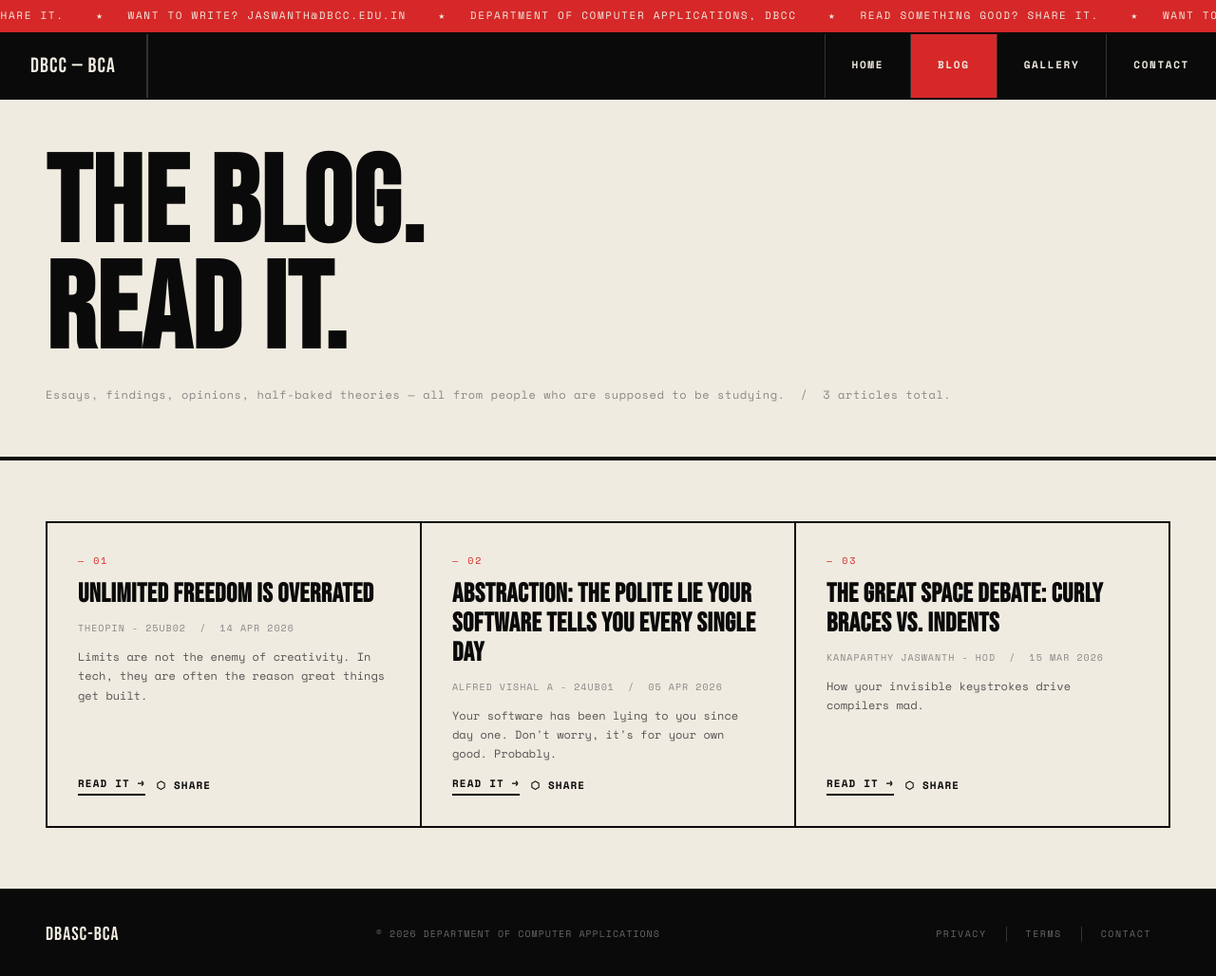
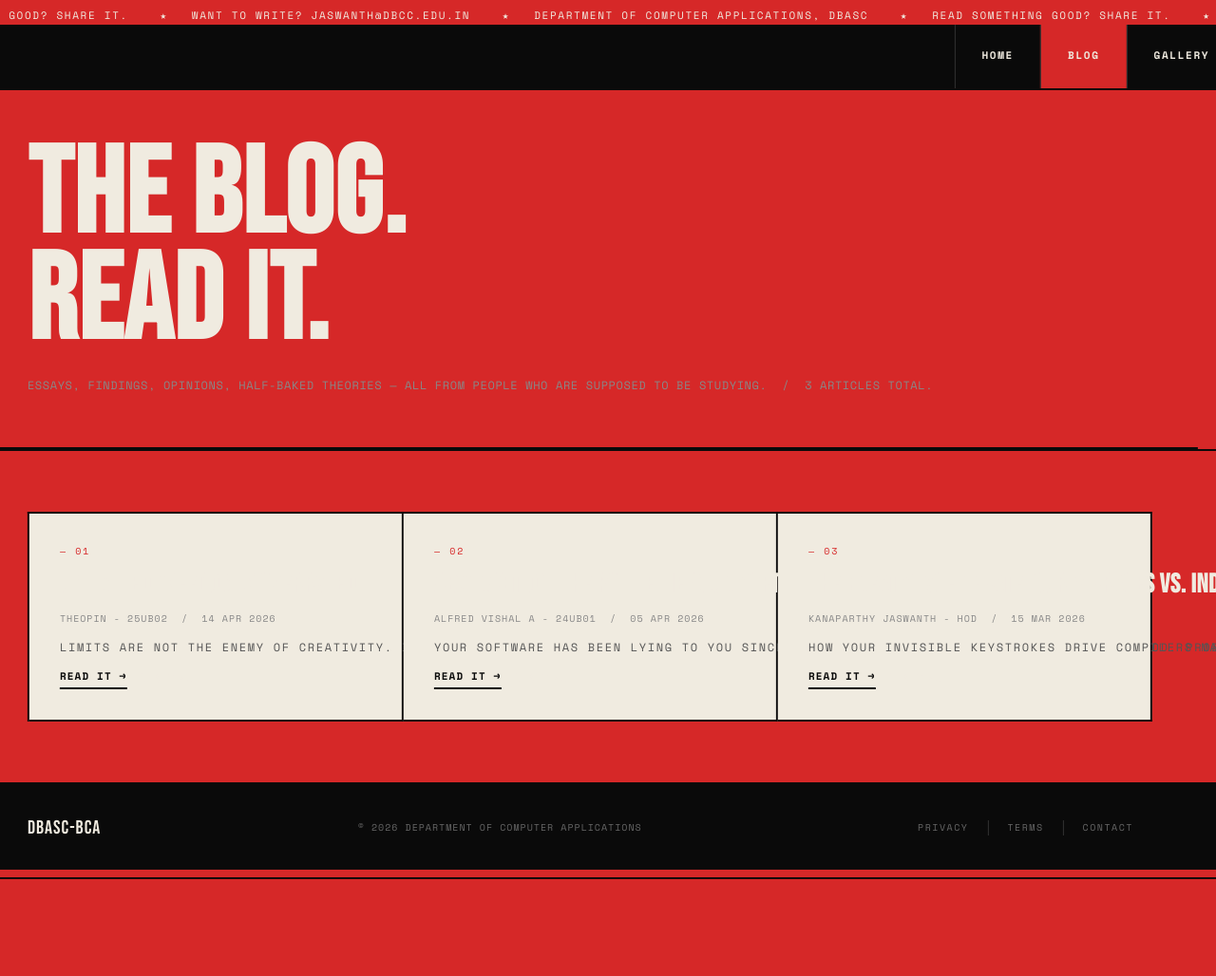
Before and after one commit to jswnthh/collegewebsite, a Django app: page /blog/ in a window 1280 px wide. Shown: the whole page at 95% size. After the commit the page ends 926 px from the top, so only its background shows below. Run offline with Django 5.2, Linux system fonts and the light colour scheme; data comes from the database, SQL or seed files in the repository; both versions use the stored data as it was after the commit; some libraries are stand-ins or nearby versions.

Commit message:
added new blog

```diff
--- a/blog/templates/blog_detail.html
+++ b/blog/templates/blog_detail.html
@@ -15,7 +15,7 @@
     <!-- HEADER -->
     <header class="header">
         <div class="container">
-            <div class="logo">DBCC — BCA</div>
+            <div class="logo">DBASC — BCA</div>
             <nav class="nav-links">
                 <a href="{% url 'core:index' %}">Home</a>
                 <a href="{% url 'blog:blog_page' %}" class="active">Blog</a>
--- a/blog/templates/blog_page.html
+++ b/blog/templates/blog_page.html
@@ -20,16 +20,12 @@
     <div class="announce-bar">
         <span class="announce-track">
             &nbsp;&nbsp;&nbsp;★ &nbsp; Read something good? Share it. &nbsp;&nbsp;&nbsp;★ &nbsp; Want to write?
-            jaswanth@dbcc.edu.in &nbsp;&nbsp;&nbsp;★ &nbsp; Department of Computer Applications, DBCC
+            jaswanth@dbcc.edu.in &nbsp;&nbsp;&nbsp;★ &nbsp; Department of Computer Applications, DBASC
             &nbsp;&nbsp;&nbsp;★ &nbsp; Read something good? Share it. &nbsp;&nbsp;&nbsp;★ &nbsp; Want to write?
-            jaswanth@dbcc.edu.in &nbsp;&nbsp;&nbsp;★ &nbsp; Department of Computer Applications, DBCC &nbsp;&nbsp;&nbsp;
-        </span>
-    </div>
 
-    <!-- HEADER -->
     <header class="header">
         <div class="container">
-            <div class="logo">DBCC — BCA</div>
+            <div class="logo">DBASC — BCA</div>
             <nav class="nav-links">
                 <a href="{% url 'core:index' %}">Home</a>
                 <a href="{% url 'blog:blog_page' %}" class="active">Blog</a>
--- a/core/templates/index.html
+++ b/core/templates/index.html
@@ -20,9 +20,9 @@
     <div class="announce-bar">
         <span class="announce-track">
             &nbsp;&nbsp;&nbsp;★ &nbsp; Got something worth sharing? Send it to jaswanth@dbcc.edu.in &nbsp;&nbsp;&nbsp;★
-            &nbsp; Department of Computer Applications, DBCC &nbsp;&nbsp;&nbsp;★ &nbsp; We don't just study computers.
+            &nbsp; Department of Computer Applications, DBASC &nbsp;&nbsp;&nbsp;★ &nbsp; We don't just study computers.
             We bicker with them. &nbsp;&nbsp;&nbsp;★ &nbsp; Got something worth sharing? Send it to jaswanth@dbcc.edu.in
-            &nbsp;&nbsp;&nbsp;★ &nbsp; Department of Computer Applications, DBCC &nbsp;&nbsp;&nbsp;★ &nbsp; We don't
+            &nbsp;&nbsp;&nbsp;★ &nbsp; Department of Computer Applications, DBASC &nbsp;&nbsp;&nbsp;★ &nbsp; We don't
             just study computers. We argue with them. &nbsp;&nbsp;&nbsp;
         </span>
     </div>
--- a/gallery/templates/gallery_page.html
+++ b/gallery/templates/gallery_page.html
@@ -15,14 +15,14 @@
     <!-- ANNOUNCE BAR -->
     <div class="announce-bar">
         <span class="announce-track">
-            &nbsp;&nbsp;&nbsp;★ &nbsp; These are real people doing real things. Allegedly. &nbsp;&nbsp;&nbsp;★ &nbsp; Send your event photos to jaswanth@dbcc.edu.in &nbsp;&nbsp;&nbsp;★ &nbsp; Department of Computer Applications, DBCC &nbsp;&nbsp;&nbsp;★ &nbsp; These are real people doing real things. Allegedly. &nbsp;&nbsp;&nbsp;★ &nbsp; Send your event photos to jaswanth@dbcc.edu.in &nbsp;&nbsp;&nbsp;★ &nbsp; Department of Computer Applications, DBCC &nbsp;&nbsp;&nbsp;
+            &nbsp;&nbsp;&nbsp;★ &nbsp; These are real people doing real things. Allegedly. &nbsp;&nbsp;&nbsp;★ &nbsp; Send your event photos to jaswanth@dbcc.edu.in &nbsp;&nbsp;&nbsp;★ &nbsp; Department of Computer Applications, DBASC &nbsp;&nbsp;&nbsp;★ &nbsp; These are real people doing real things. Allegedly. &nbsp;&nbsp;&nbsp;★ &nbsp; Send your event photos to jaswanth@dbcc.edu.in &nbsp;&nbsp;&nbsp;★ &nbsp; Department of Computer Applications, DBASC &nbsp;&nbsp;&nbsp;
         </span>
     </div>
 
     <!-- HEADER -->
     <header class="header">
         <div class="container">
-            <div class="logo">DBCC — BCA</div>
+            <div class="logo">DBASC — BCA</div>
             <nav class="nav-links">
                 <a href="{% url 'core:index' %}">Home</a>
                 <a href="{% url 'blog:blog_page' %}">Blog</a>
```
Also changed, not shown: db.sqlite3, media/blog_images/This_is_fine.png (added).
